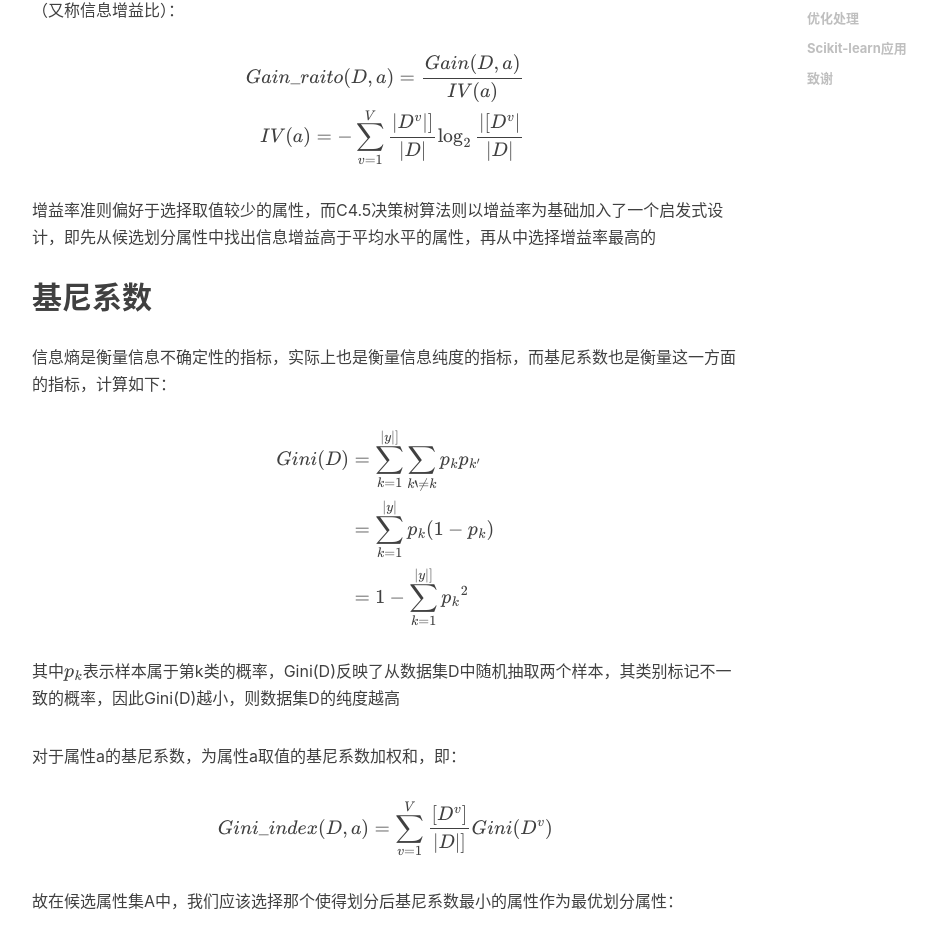
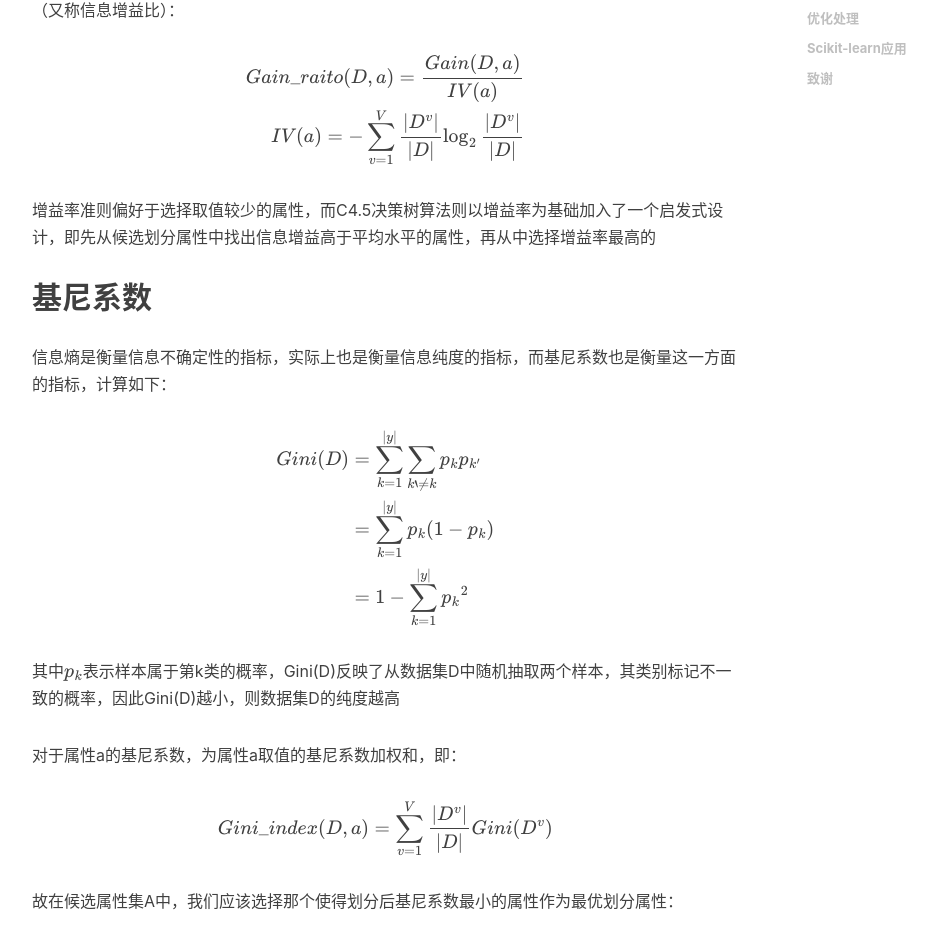
Before and after one commit to simplestory/simplestory.github.io, a Jekyll site: the page built from _posts/2018-8-29-决策树.md, in a window 1280 px wide and 1400 px high, scrolled down 1573 px. Shown: the part 206-1148 px from the top of the window, without its empty margins (233-1173 px from the left). Built offline with Jekyll 4.4.1, drawn with Linux system fonts in a browser that asks for light colours; nearby versions of some CDN libraries; formulas are drawn with MathJax 3; comment, search, counter and statistics services are not loaded; some of the changed text lies outside the part shown.

Commit message:
去除多余符号

```diff
--- a/_posts/2018-8-29-决策树.md
+++ b/_posts/2018-8-29-决策树.md
@@ -33,7 +33,7 @@ Output: 以node为根结点的一颗决策树
 
 $$Ent(D) = -\sum_{k=1}^{\vert y\vert} p_k\log_{2}p_k$$
 
-其中约定，若$p=0$,则$p\log_{2}p = 0$，有$0 \le Ent(D) \le \log_{2}\vert[ y\vert]$，$Ent(D)$的值越小，则D的纯度越小
+其中约定，若$p=0$,则$p\log_{2}p = 0$，有$0 \le Ent(D) \le \log_{2}\vert y\vert$，$Ent(D)$的值越小，则D的纯度越小
 
 若属性a有V个可能的取值$\\{a^1,a^2,...,a^V\\}$，用a对样本集D进行划分会产生V个分支结点，其中第v个分支结点包含了D中所有在属性a上取值为$a^v$的样本，即为$D^v$，则可得用属性a对样本集进行划分所获得的信息增益为：
 
@@ -48,7 +48,7 @@ $$Gain(D,a) = Ent(D)-\sum_{v=1}^V \frac{\vert D^v\vert}{\vert D\vert} Ent(D^v)$$
 $$
 \begin{aligned}
 Gain\_raito(D,a) = \frac{Gain(D,a)}{IV(a)}  \\
-IV(a) = -\sum_{v=1}^V \frac{\vert D^v\vert]}{\vert D\vert} \log_{2}\frac{\vert[ D^v\vert}{\vert D\vert}
+IV(a) = -\sum_{v=1}^V \frac{\vert D^v\vert}{\vert D\vert} \log_{2}\frac{\vert D^v\vert}{\vert D\vert}
 \end{aligned}
 $$
 
@@ -60,9 +60,9 @@ $$
 
 $$
 \begin{aligned}
-Gini(D) & = \sum_{k=1}^{\vert y\vert]} \sum_{k‘ \neq k} p_kp_{k’}  \\
+Gini(D) & = \sum_{k=1}^{\vert y\vert} \sum_{k‘ \neq k} p_kp_{k’}  \\
 & = \sum_{k=1}^{\vert y\vert} p_k(1-p_k)  \\
-& = 1-\sum_{k=1}^{\vert y\vert]} {p_k}^2
+& = 1-\sum_{k=1}^{\vert y\vert} {p_k}^2
 \end{aligned}
 $$
 
@@ -70,7 +70,7 @@ $$
 
 对于属性a的基尼系数，为属性a取值的基尼系数加权和，即：
 
-$$Gini\_index(D,a) = \sum_{v=1}^V \frac{\left[ D^v\right]}{\vert D\vert]} Gini(D^v)$$
+$$Gini\_index(D,a) = \sum_{v=1}^V \frac{\vert D^v\vert}{\vert D\vert} Gini(D^v)$$
 
 故在候选属性集A中，我们应该选择那个使得划分后基尼系数最小的属性作为最优划分属性：
 
```
